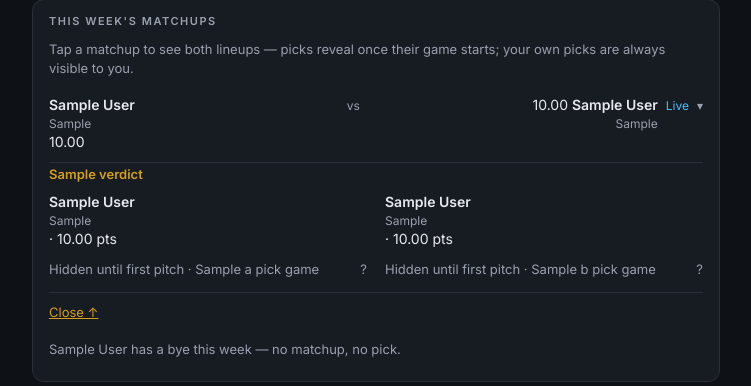
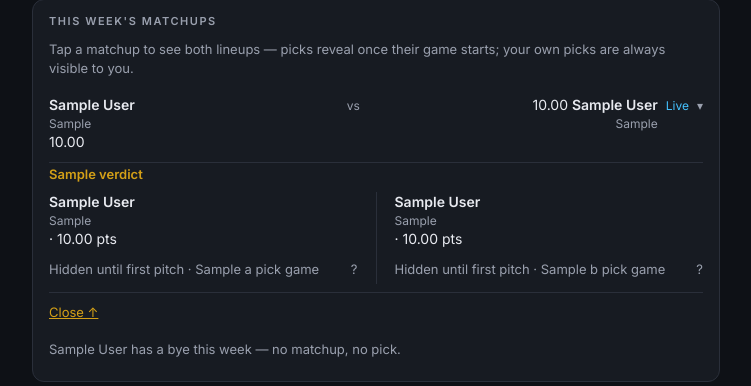
Before and after one commit to ajcassanodev/prime5-baseball, a FastAPI app: template app/templates/matchups.html in a window 1280 px wide. Shown: the part 196-582 px from the top of the page, without its empty margins (264-1015 px from the left). Run offline with FastAPI, Linux system fonts and the light colour scheme; the template is opened without the code that fills it: most values are stand-ins (such as "Sample title", 1, 10 or a date in 2020).

Commit message:
Vertical divider between matchup lineup columns

```diff
--- a/app/static/style.css
+++ b/app/static/style.css
@@ -303,6 +303,8 @@ a.h2h-pair:hover { background: var(--surface-muted); border-radius: 8px; }
 .h2h-verdict { font-size: 13px; font-weight: 700; color: var(--accent); margin-bottom: 8px; }
 .h2h-cols { display: flex; gap: 18px; flex-wrap: wrap; }
 .h2h-col { flex: 1; min-width: 220px; }
+.h2h-divider { width: 1px; background: var(--border); flex: none; }
+@media (max-width: 640px) { .h2h-divider { display: none; } }
 .h2h-colhead { font-size: 14px; margin-bottom: 4px; }
 .h2h-pick { display: flex; justify-content: space-between; gap: 8px; padding: 6px 0; border-bottom: 1px solid var(--border); font-size: 13px; }
 .h2h-pick:last-child { border-bottom: none; }
--- a/app/templates/matchups.html
+++ b/app/templates/matchups.html
@@ -40,6 +40,7 @@
             <p class="sub">No picks yet.</p>
             {% endfor %}
           </div>
+          <div class="h2h-divider" aria-hidden="true"></div>
           <div class="h2h-col">
             <div class="h2h-colhead"><b>{{ detail.b.display_name }}</b>{% if detail.b.display_sub %}<span class="display-sub">{{ detail.b.display_sub }}</span>{% endif %} · {{ '%.2f'|format(detail.b_total) }} pts</div>
             {% for p in detail.b_picks %}
```
